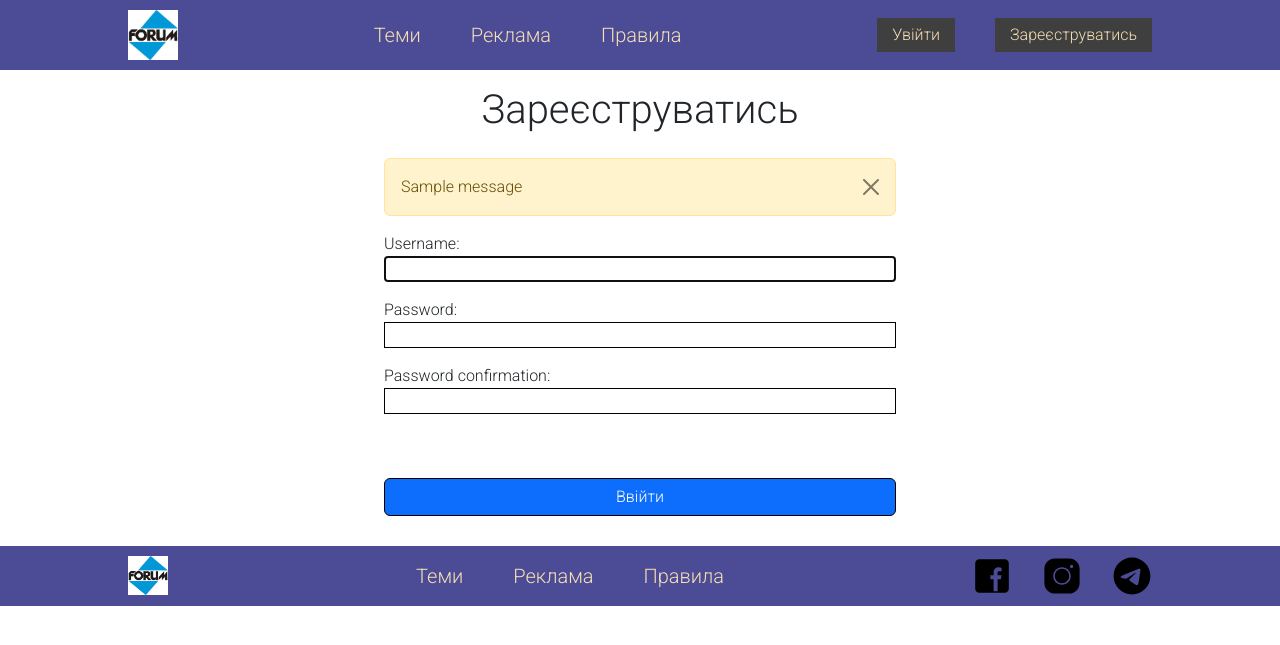
After one commit to b7sj3o/forum_site, a Django app: page /forum_members/register in a window 1280 px wide. The commit adds this page. Shown: the top 645 px of the page. Run offline with Django 4.2, Linux system fonts and the light colour scheme; one stand-in notice (Sample message) is shown; style sheets or scripts are compiled from the project's sources; some libraries are stand-ins or nearby versions.

Commit message:
added registration

```diff
--- a/forum_dj/forum/forum/urls.py
+++ b/forum_dj/forum/forum/urls.py
@@ -3,14 +3,13 @@ from django.urls import path, include
 
 from django.conf import settings
 from django.conf.urls.static import static
-from forum_pages import views
 
 urlpatterns = [
     path('admin/', admin.site.urls),
     path('', include('forum_pages.urls')),
     path('forum_members/', include('django.contrib.auth.urls')),
     path('forum_members/', include('forum_members.urls'))
-    ]
+]
 
-urlpatterns += static(settings.STATIC_URL,document_root=settings.STATIC_ROOT)
+urlpatterns += static(settings.STATIC_URL, document_root=settings.STATIC_ROOT)
 urlpatterns += static(settings.MEDIA_URL, document_root=settings.MEDIA_ROOT)
--- /dev/null
+++ b/forum_dj/forum/forum_members/templates/forum_members/register.html
@@ -0,0 +1,46 @@
+{% extends 'forum_pages/base.html' %}
+
+{% load sass_tags %}
+{% load static %}
+{% block style %}{% sass_src 'forum_pages/css/sandbox.min.css' %}{% endblock %}
+
+{% block title %}Login{% endblock %}
+
+
+{% block content %}
+
+    {% if form.errors %}
+        <div class="container_login">
+            <div class="alert alert-warning alert-dismissible fade show mt-4" role="alert">
+                {% for field in form %}
+                    {% for error in field.errors %}
+                        <li style="list-style-type:disc;">{{ error }}</li>
+                    {% endfor %}
+                {% endfor %}
+                <button type="button" class="btn-close" data-bs-dismiss="alert" aria-label="Close"></button>
+            </div>
+        </div>
+    {% endif %}
+
+    <h1 class="text-center fw-medium mt-3 fs-1">Зареєструватись</h1>
+    {% if messages %}
+        {% for message in messages %}
+            <div class="container_login">
+                <div class="alert alert-warning alert-dismissible fade show mt-4" role="alert">
+                    {{ message }}
+                    <button type="button" class="btn-close" data-bs-dismiss="alert" aria-label="Close"></button>
+                </div>
+            </div>
+        {% endfor %}
+    {% endif %}
+    <div class="container_login">
+        <form method="POST" action="{% url 'register' %}" class="form_register">
+            {% csrf_token %}
+
+            {{ form.as_p }}
+            <br><br>
+            <input type="submit" class="btn btn-primary w-100" value="Ввійти">
+        </form>
+    </div>
+
+{% endblock %}
--- a/forum_dj/forum/forum_members/urls.py
+++ b/forum_dj/forum/forum_members/urls.py
@@ -2,5 +2,7 @@ from django.urls import path, include
 from . import views
 
 urlpatterns = [
-    path('login_user', views.login_user, name='login')
+    path('login', views.login_user, name='login'),
+    path('logout', views.logout_user, name='logout'),
+    path('register', views.register_user, name='register'),
 ]
--- a/forum_dj/forum/forum_members/views.py
+++ b/forum_dj/forum/forum_members/views.py
@@ -1,6 +1,7 @@
 from django.shortcuts import render, redirect
 from django.contrib.auth import authenticate, login, logout
 from django.contrib import messages
+from django.contrib.auth.forms import UserCreationForm
 
 def login_user(request):
     if request.method == 'POST':
@@ -15,3 +16,26 @@ def login_user(request):
             return redirect('login')
     else:
         return render(request, 'forum_members/login.html', {})
+
+def logout_user(request):
+    logout(request)
+    messages.success(request, ('Ви вийшли з акаунту'))
+    return redirect('home')
+
+
+def register_user(request):
+    if request.method == 'POST':
+        form = UserCreationForm(request.POST)
+        if form.is_valid():
+            form.save()
+            username = form.cleaned_data['username']
+            password = form.cleaned_data['password1']
+            user = authenticate(username=username, password=password)
+            login(request, user)
+            messages.success(request, 'Ви успішно зареєструвались')
+            return redirect('home')
+
+    else:
+        form = UserCreationForm()
+
+    return render(request, 'forum_members/register.html', {'form': form})
--- a/forum_dj/forum/forum_pages/static/forum_pages/css/sandbox.min.css
+++ b/forum_dj/forum/forum_pages/static/forum_pages/css/sandbox.min.css
@@ -1 +1 @@
-input{border:2px solid red}.submit-inp{margin:10px 0;border:1px solid #000;padding:10px 15px}.delete-data{margin:10px 0;padding:10px 15px;background-color:red;margin-left:20%}/*# sourceMappingURL=sandbox.min.css.map */
+.submit-inp{margin:10px 0;border:1px solid #000;padding:10px 15px}.delete-data{margin:10px 0;padding:10px 15px;background-color:red;margin-left:20%}.form_register span{display:none}.form_register ul{display:none}.form_register input{width:100%;border:1px solid #000}/*# sourceMappingURL=sandbox.min.css.map */
--- a/forum_dj/forum/forum_pages/static/forum_pages/css/sandbox.scss
+++ b/forum_dj/forum/forum_pages/static/forum_pages/css/sandbox.scss
@@ -1,7 +1,3 @@
-input {
-    border: 2px solid red;
-}
-
 .submit-inp {
     margin: 10px 0;
     border: 1px solid #000;
@@ -14,3 +10,16 @@ input {
     background-color: red;
     margin-left: 20%;
 }
+
+.form_register {
+    span {
+        display: none;
+    }
+    ul {
+        display: none;
+    }
+    input {
+        width: 100%;
+        border: 1px solid #000;
+    }
+}
--- a/forum_dj/forum/forum_pages/templates/forum_pages/base.html
+++ b/forum_dj/forum/forum_pages/templates/forum_pages/base.html
@@ -10,6 +10,7 @@
     <link rel="preconnect" href="https://fonts.gstatic.com" crossorigin>
     <link href="https://fonts.googleapis.com/css2?family=JetBrains+Mono&family=Roboto:wght@300;700;900&display=swap" rel="stylesheet">
     <link href="https://cdn.jsdelivr.net/npm/bootstrap@5.3.2/dist/css/bootstrap.min.css" rel="stylesheet" integrity="sha384-T3c6CoIi6uLrA9TneNEoa7RxnatzjcDSCmG1MXxSR1GAsXEV/Dwwykc2MPK8M2HN" crossorigin="anonymous">
+    <script src="https://cdn.jsdelivr.net/npm/bootstrap@5.3.2/dist/js/bootstrap.bundle.min.js" integrity="sha384-C6RzsynM9kWDrMNeT87bh95OGNyZPhcTNXj1NW7RuBCsyN/o0jlpcV8Qyq46cDfL" crossorigin="anonymous"></script>
     <link rel="stylesheet" href="{% sass_src 'forum_pages/css/base.min.css' %}">
     <link rel="stylesheet" href="{% block style %}{% endblock %}">
 </head>
@@ -31,7 +32,7 @@
             {% else %}
                 <div class="header__auth">
                     <a href="{% url 'login' %}">Увійти</a>
-                    <a href="#">Зареєструватись</a>
+                    <a href="{% url 'register' %}">Зареєструватись</a>
                 </div>
             {% endif %}
 
--- a/forum_dj/forum/forum_pages/views.py
+++ b/forum_dj/forum/forum_pages/views.py
@@ -23,12 +23,6 @@ def sandbox(request):
     users = UserData.objects.all()
     return render(request, 'forum_pages/sandbox.html', {'users': users})
 
-def signup(request):
-    return render(request, '')
-
-def login(request):
-    pass
-
 # -------------- NOT RENDER --------------
 
 def save_data(request):
```
Also changed, not shown: forum_dj/forum/forum_members/templates/forum_members/login.html (+3 -25 lines), forum_dj/forum/forum_pages/templates/forum_pages/index.html (+8 -0 lines), forum_dj/forum/db.sqlite3, forum_dj/forum/forum/settings.py (line endings or trailing spaces), 2 other files.
